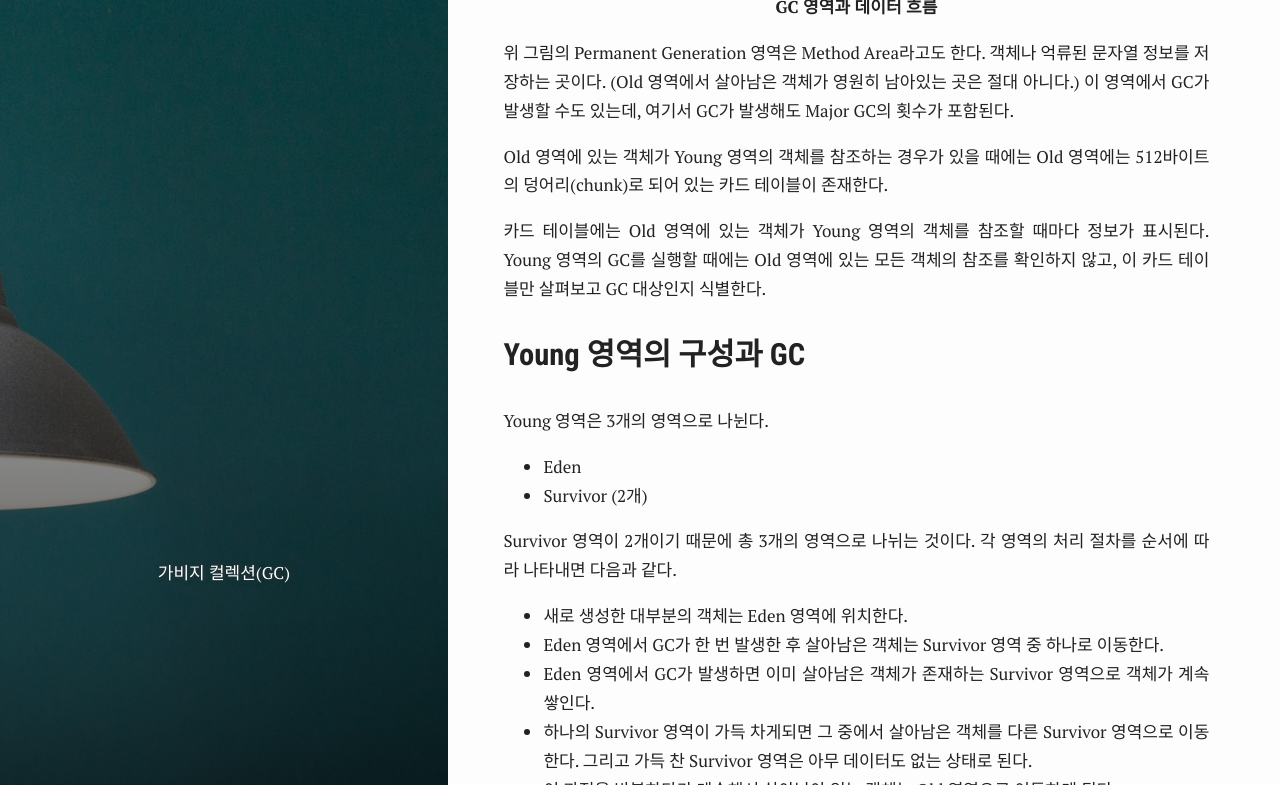
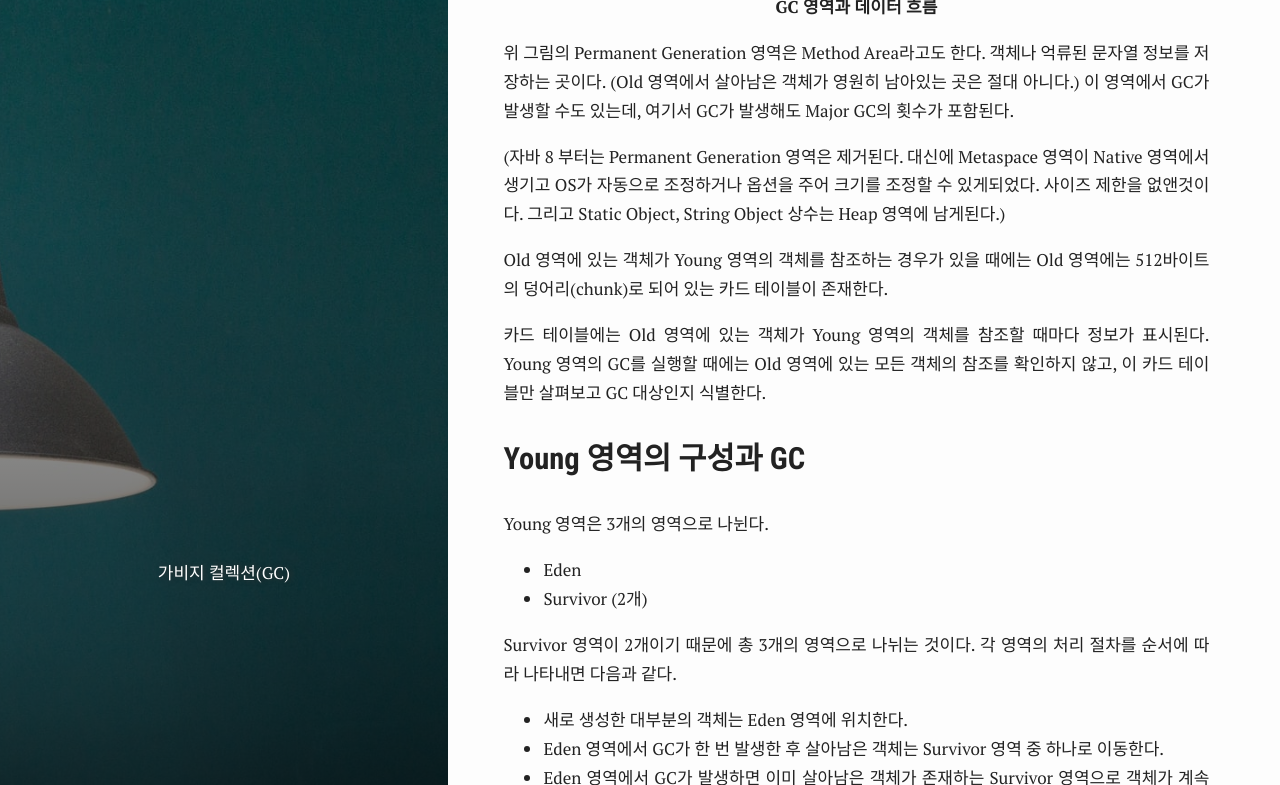
Before and after one commit to Err0rCode7/Err0rCode7.github.io, a Jekyll site: the page built from _posts/Java/2021-05-12-가비지컬렉션.md, in a window 1280 px wide and 900 px high, scrolled down 2650 px, cut to the strip 115-900 px from the top of the window. Built offline with Jekyll 4.4.1, drawn with Linux system fonts in a browser that asks for light colours; comment, search, counter and statistics services are not loaded.

Commit message:
# Add java8 Metaspace

```diff
--- a/_posts/Java/2021-05-12-가비지컬렉션.md
+++ b/_posts/Java/2021-05-12-가비지컬렉션.md
@@ -83,6 +83,8 @@ Java는 프로그램 코드에서 메모리를 명시적으로 지정하여 해
 </p>
 
 위 그림의 Permanent Generation 영역은 Method Area라고도 한다. 객체나 억류된 문자열 정보를 저장하는 곳이다. (Old 영역에서 살아남은 객체가 영원히 남아있는 곳은 절대 아니다.) 이 영역에서 GC가 발생할 수도 있는데, 여기서 GC가 발생해도 Major GC의 횟수가 포함된다.
+
+(자바 8 부터는 Permanent Generation 영역은 제거된다. 대신에 Metaspace 영역이 Native 영역에서 생기고 OS가 자동으로 조정하거나 옵션을 주어 크기를 조정할 수 있게되었다. 사이즈 제한을 없앤것이다. 그리고 Static Object, String Object 상수는 Heap 영역에 남게된다.)
 
 Old 영역에 있는 객체가 Young 영역의 객체를 참조하는 경우가 있을 때에는 Old 영역에는 512바이트의 덩어리(chunk)로 되어 있는 카드 테이블이 존재한다.
 
```
